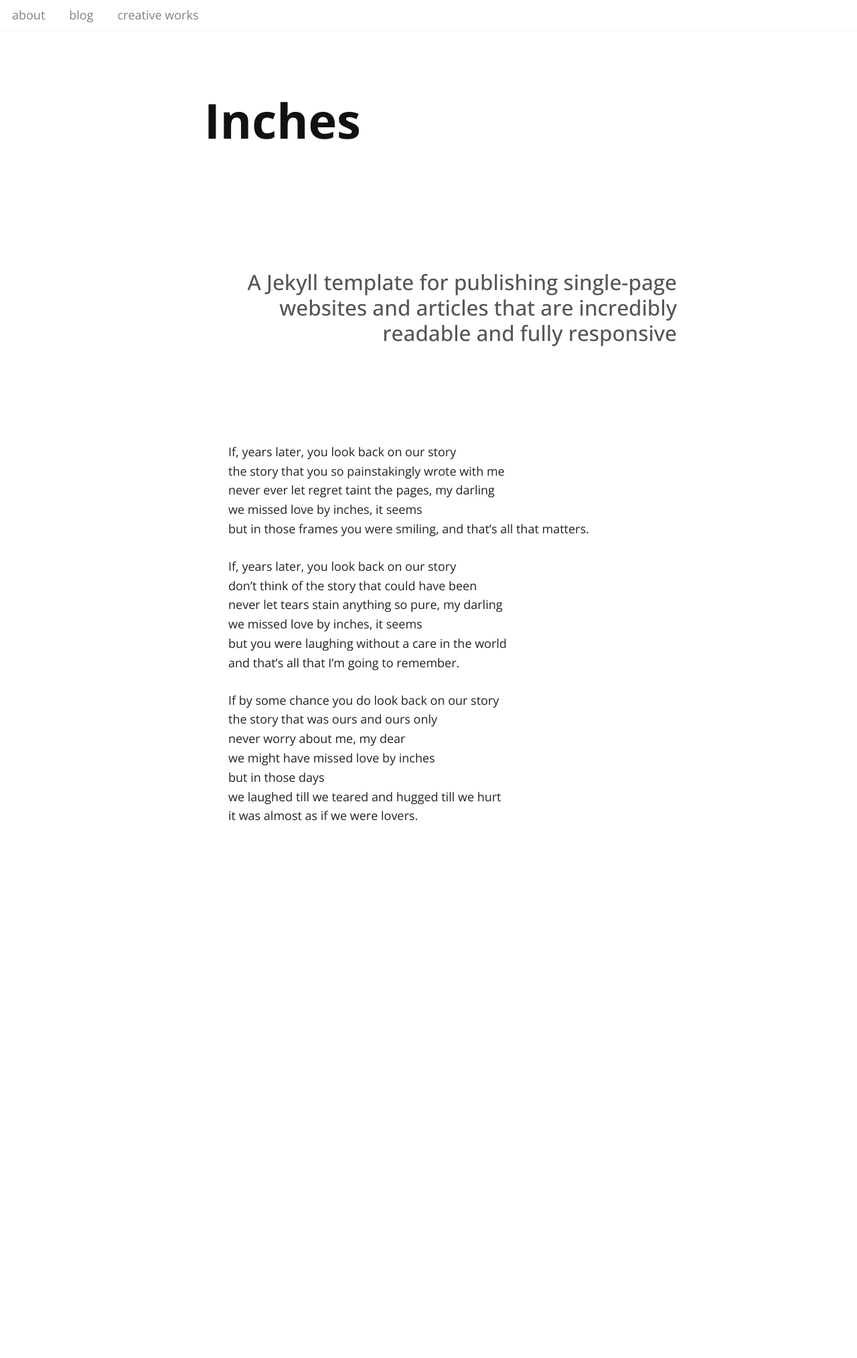
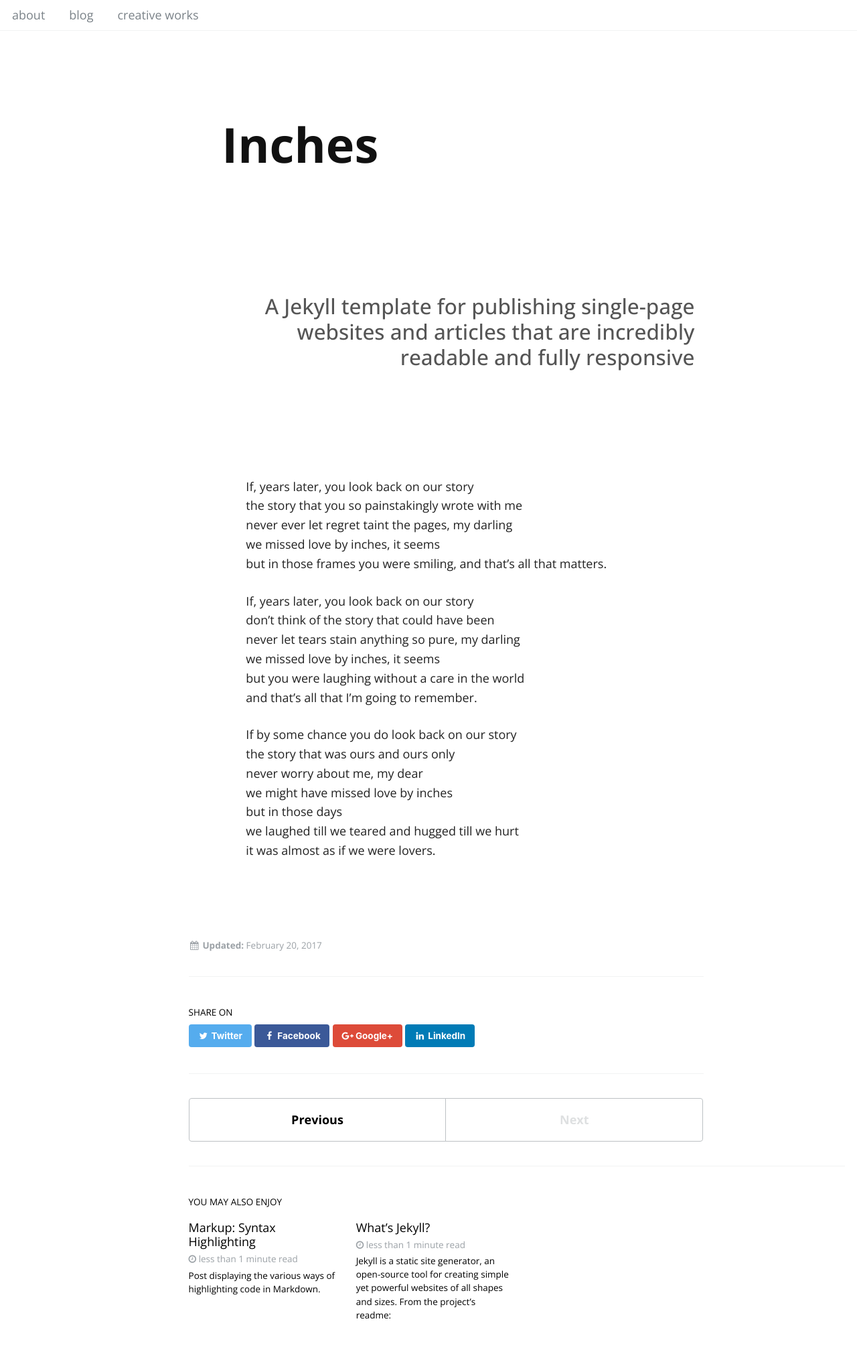
Before and after one commit to Haroenv/lingxz.github.io, a Jekyll site: the page built from _poetry/inches.md, in a window 1280 px wide. Shown: the whole page at 67% size. Built offline with Jekyll 4.4.1, drawn with Linux system fonts in a browser that asks for light colours; comment, search, counter and statistics services are not loaded; before the commit the page ends 1322 px from its top, so only the background shows below that.

Commit message:
remove an unnecessary line

```diff
--- a/_layouts/single.html
+++ b/_layouts/single.html
@@ -26,7 +26,7 @@
     <div class="page__inner-wrap">
       {% unless page.header.overlay_color or page.header.overlay_image %}
         <header>
-          {% if page.title %}<h1 class="page__title" itemprop="headline">{{ page.title | markdownify | remove: "<p>" | remove: "</p>" }}</h1>{% endif %}
+          {% if page.title and page.layout != "solo" %}<h1 class="page__title" itemprop="headline">{{ page.title | markdownify | remove: "<p>" | remove: "</p>" }}</h1>{% endif %}
           {% if page.read_time %}
             <p class="page__meta"><i class="fa fa-clock-o" aria-hidden="true"></i> {% include read-time.html %}</p>
           {% endif %}
--- a/_layouts/solo.html
+++ b/_layouts/solo.html
@@ -1,11 +1,12 @@
 ---
-layout: default
+layout: single
 author_profile: false
 ---
 
 <article class="solo">
 	<div class="container">
 		<h1><a href="./">{{ page.title }}</a></h1>
+		<h2>{{ page.excerpt }}</h2>
 		{{ content }}
 	</div>
 </article>
--- a/_poetry/inches.md
+++ b/_poetry/inches.md
@@ -2,9 +2,8 @@
 layout: solo
 title: Inches
 language: english
+excerpt: A Jekyll template for publishing single-page websites and articles that are incredibly readable and fully responsive
 ---
-
-## A Jekyll template for publishing single-page websites and articles that are incredibly readable and fully responsive
 
 If, years later, you look back on our story
 the story that you so painstakingly wrote with me
--- a/assets/css/solo.scss
+++ b/assets/css/solo.scss
@@ -80,6 +80,7 @@
   color: #555;
   text-align: right;
   margin-right: -4rem;
+  border-bottom: none;
 }
 
 @media (min-width: 30rem) {
```
